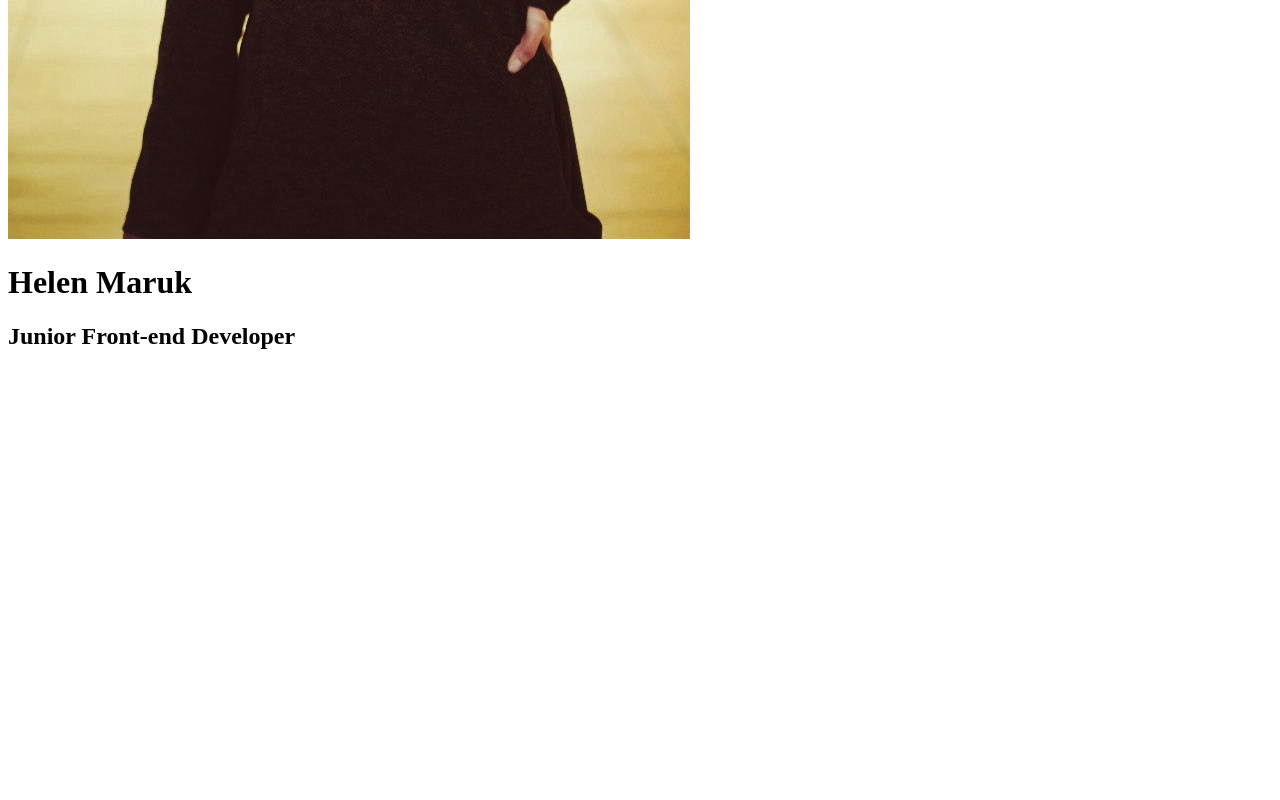
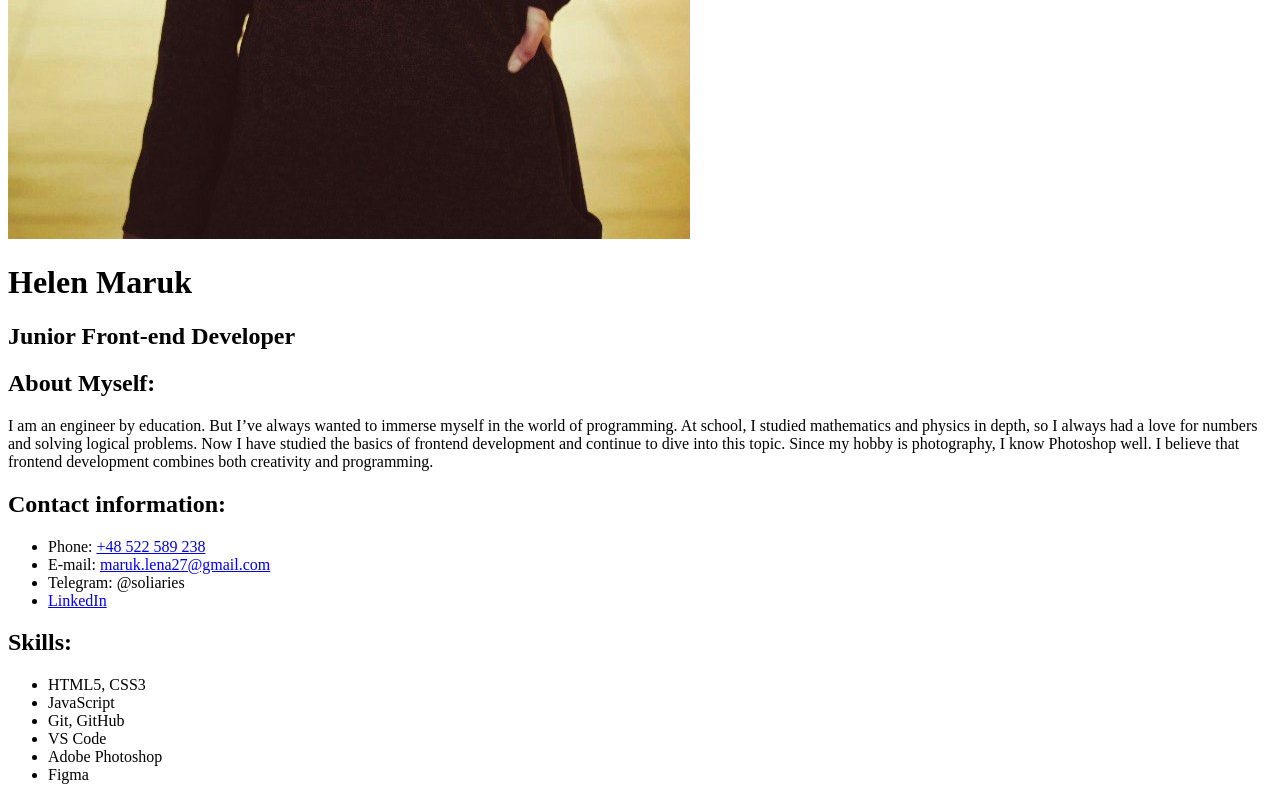
Before and after one commit to Helen2790/rsschool-cv, a plain HTML site: page index.html in a window 1280 px wide. Shown: the part 925-1725 px from the top of the page. Before the commit the page ends 1295 px from the top, so only its background shows below. Drawn offline with Linux system fonts and the light colour scheme.

Commit message:
feat: add sections about, contacts, skills

```diff
--- a/index.html
+++ b/index.html
@@ -38,7 +38,39 @@
                 </div>
             </div>
         </header>
-        <main class="main"></main>
+        <main class="main">
+            <section class="about">
+                <h2>About Myself:</h2>
+                <p>
+                    I am an engineer by education. But I’ve always wanted to immerse myself in the world of programming. At school, I studied mathematics and physics in depth, so I always had a love for numbers and solving logical problems. Now I have studied the basics of frontend development and continue to dive into this topic. Since my hobby is photography, I know Photoshop well. I believe that frontend development combines both creativity and programming.
+                </p>
+            </section>
+            <section class="contacts">
+                <h2>Contact information:</h2>
+                <ul>
+                    <li>Phone:
+                        <a href="tel:48522589238">+48 522 589 238</a></li>
+                    <li>E-mail:
+                        <a href="mailto:maruk.lena27@gmail.com">maruk.lena27@gmail.com</a>
+                    </li>
+                    <li>Telegram: @soliaries</li>
+                    <li>
+                        <a href="https://www.linkedin.com/in/%D0%B5%D0%BB%D0%B5%D0%BD%D0%B0-%D0%BC%D0%B0%D1%80%D1%83%D0%BA-a89658121/">LinkedIn</a>
+                    </li>
+                </ul>
+            </section>
+            <section class="skills">
+                <h2>Skills:</h2>
+                <ul>
+                    <li>HTML5, CSS3</li>
+                    <li>JavaScript</li>
+                    <li>Git, GitHub</li>
+                    <li>VS Code</li>
+                    <li>Adobe Photoshop</li>
+                    <li>Figma</li>
+                </ul>
+            </section>
+        </main>
         <footer class="footer"></footer>
     </div>
 </body>
```
